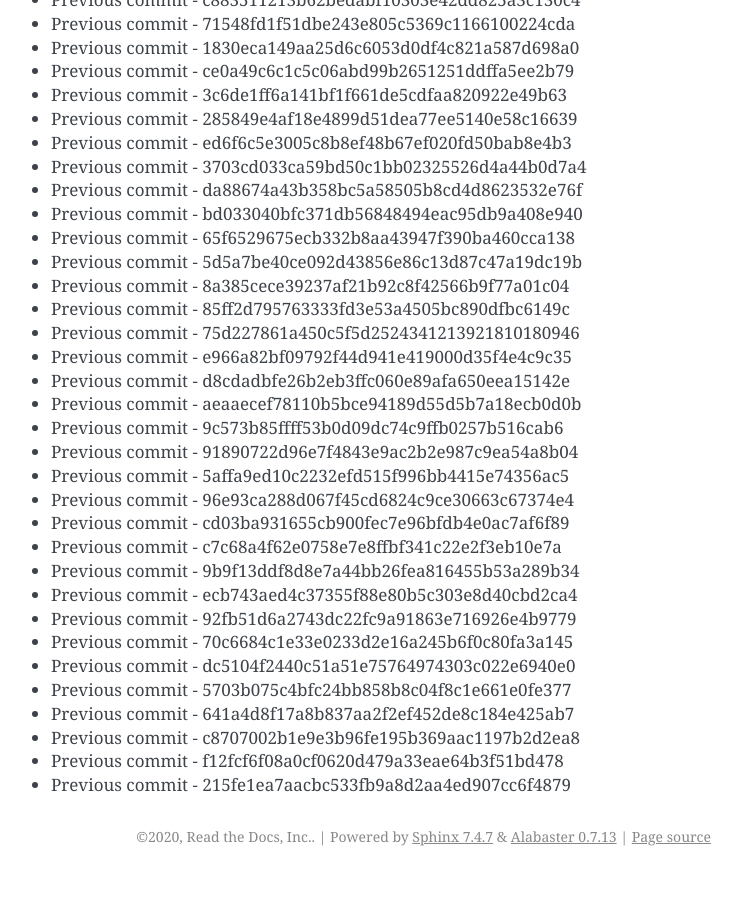
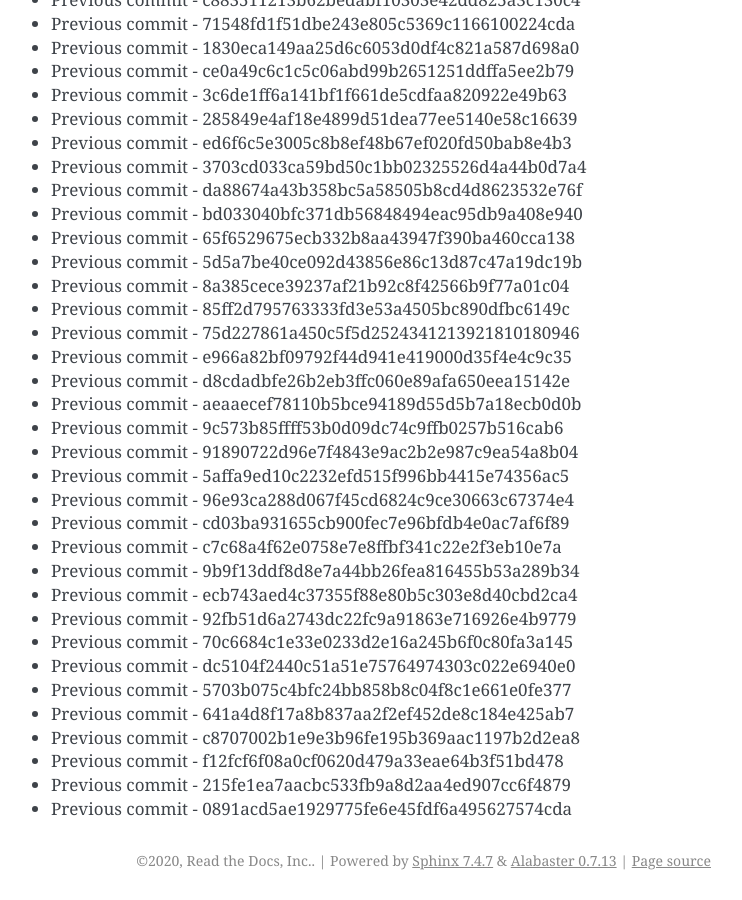
Before and after one commit to readthedocs/rtd-git-stresstest, a Sphinx documentation site: the page built from docs/updates.rst, in a window 1280 px wide and 900 px high, scrolled down 87419 px. Shown: the whole window, without its empty margins (399-1141 px from the left). Built offline with Sphinx 7.4.7, drawn with Linux system fonts in a browser that asks for light colours; before the commit the page ends 88295 px from its top, so only the background shows below that.

Commit message:
Generating commit from previous: 0891acd5ae1929775fe6e45fdf6a495627574cda

```diff
--- a/docs/updates.rst
+++ b/docs/updates.rst
@@ -3705,3 +3705,4 @@ It can be tested for any performance characteristics.
 * Previous commit - c8707002b1e9e3b96fe195b369aac1197b2d2ea8
 * Previous commit - f12fcf6f08a0cf0620d479a33eae64b3f51bd478
 * Previous commit - 215fe1ea7aacbc533fb9a8d2aa4ed907cc6f4879
+* Previous commit - 0891acd5ae1929775fe6e45fdf6a495627574cda
```
